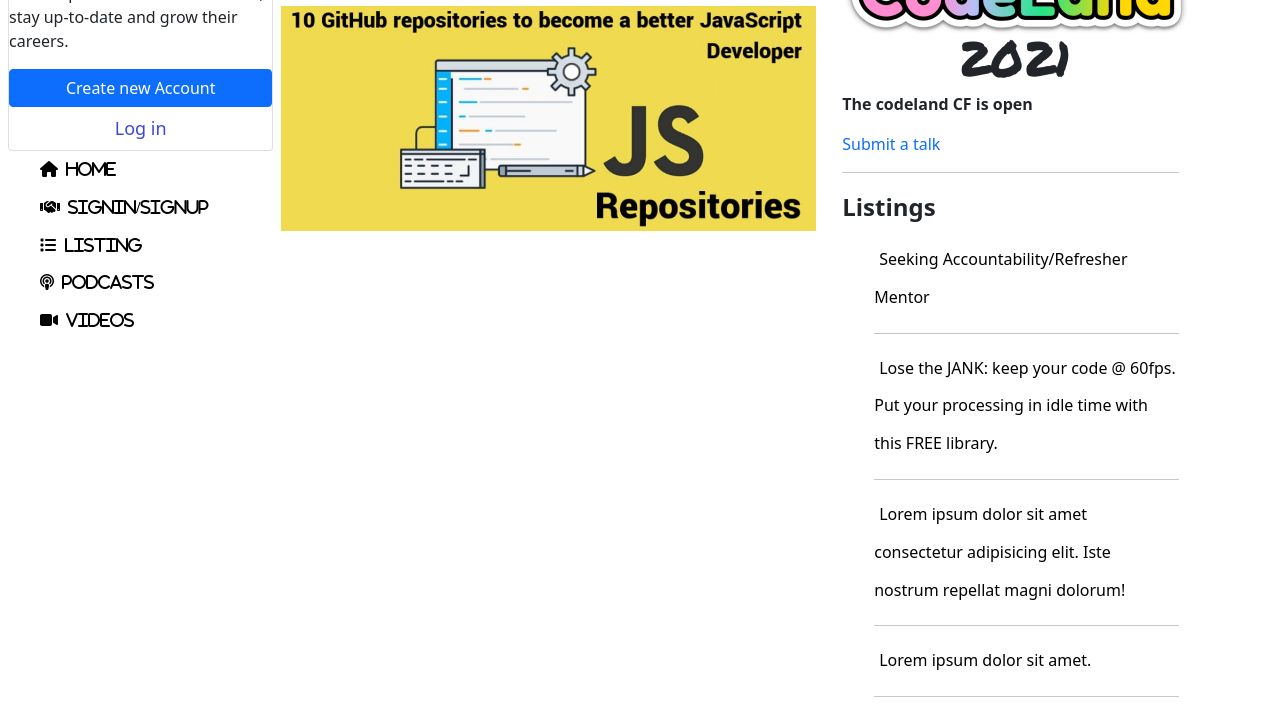
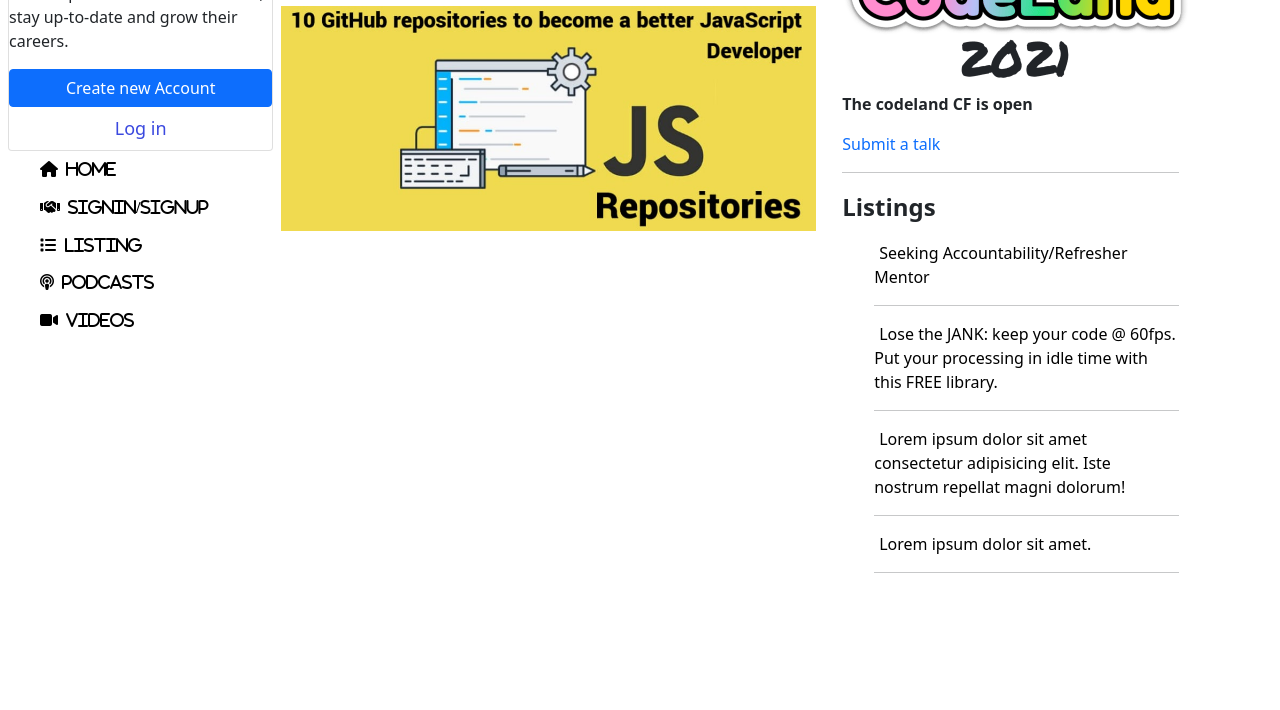
Before and after one commit to Anant7393/ncsrecruit, a plain HTML site: page index.html in a window 1280 px wide. Shown: the part 146-856 px from the top of the page. After the commit the page ends 800 px from the top, so only its background shows below. Drawn offline with nearby package versions, Linux system fonts and the light colour scheme.

Commit message:
final commit

```diff
--- a/style.css
+++ b/style.css
@@ -56,11 +56,11 @@
 .kk a{
     text-decoration: none;
     color: black;
-    line-height: 1cm;
+    line-height: .5cm;
     background: 1px solid;
     padding: 5px;
 }
 .kk a:hover{
     color: #3b49df;
-    ;
+
     }
```
Also changed, not shown: index.html (+1 -0 lines).
